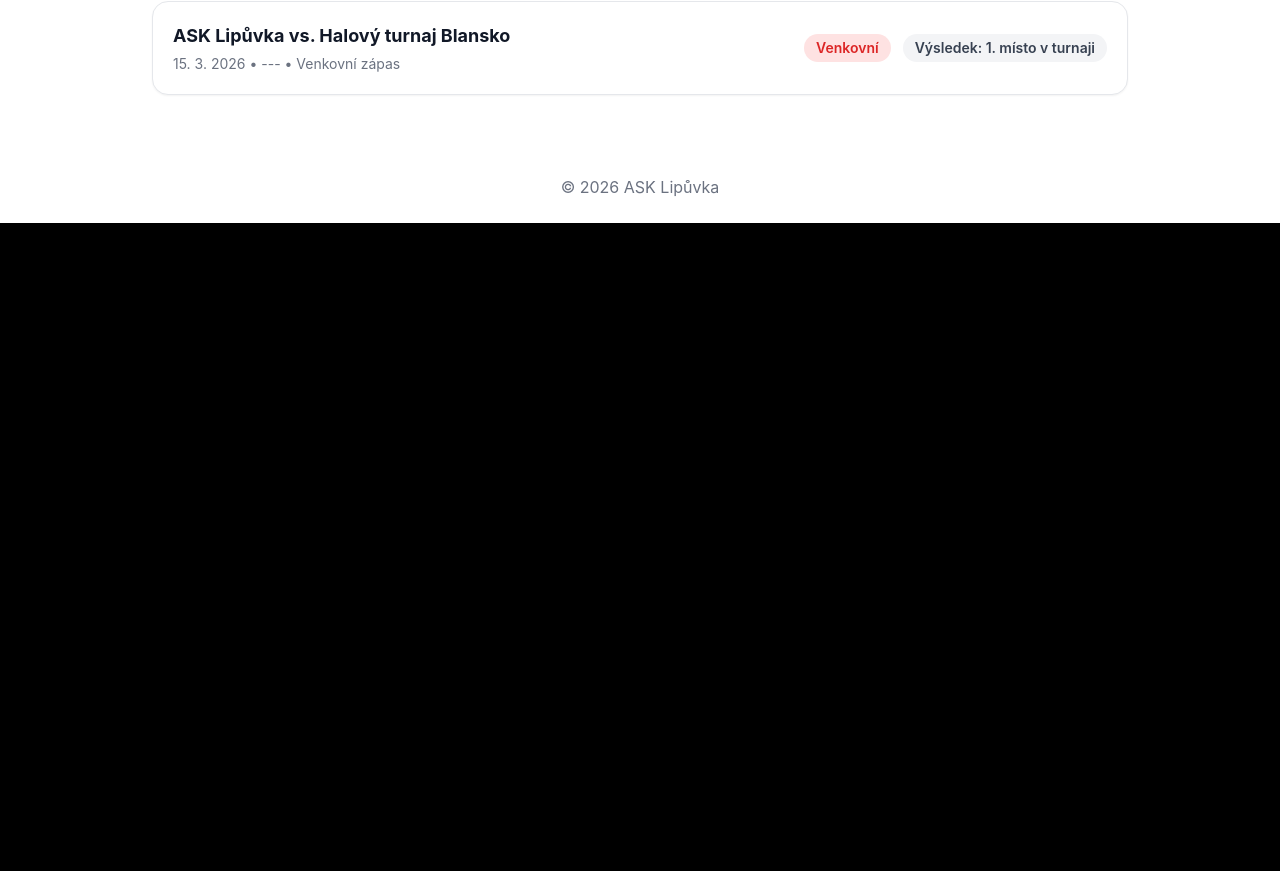
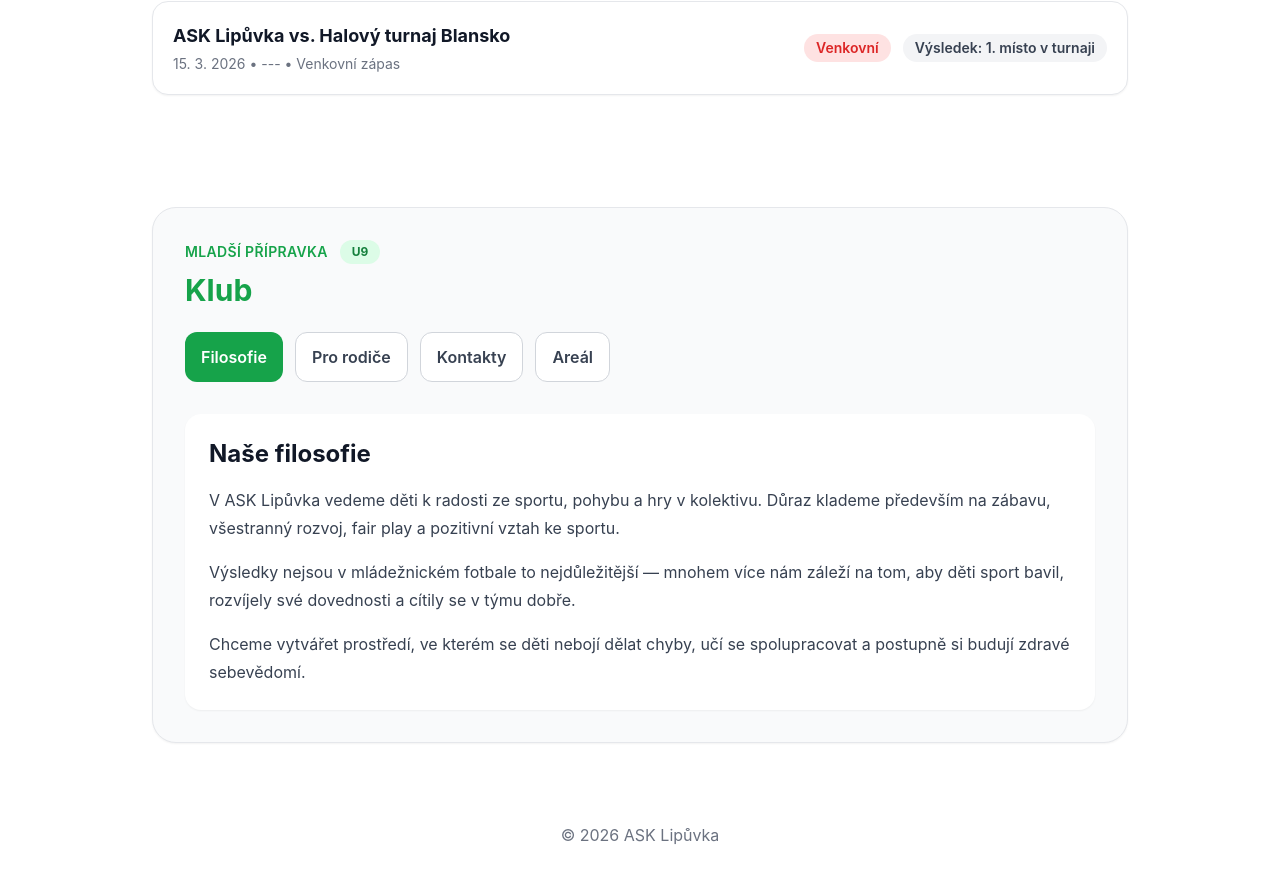
Before and after one commit to EpicKohus/ask-lipuvka-web, a React (Vite) app: page / in a window 1280 px wide. Shown: the part 1886-2757 px from the top of the page. Before the commit the page ends 2109 px from the top, so only its background shows below. Built offline with nearby package versions, Linux system fonts and the light colour scheme.

Commit message:
Pridana sekce klub s podzalozkami

```diff
--- a/src/App.jsx
+++ b/src/App.jsx
@@ -2,11 +2,10 @@ import { useEffect, useMemo, useState } from 'react';
 
 export default function AskLipuvkaWeb() {
   const [isRegistrationOpen, setIsRegistrationOpen] = useState(false);
-  const [isContactsOpen, setIsContactsOpen] = useState(false);
-  const [isArealOpen, setIsArealOpen] = useState(false);
   const [isMobileMenuOpen, setIsMobileMenuOpen] = useState(false);
   const [selectedMatch, setSelectedMatch] = useState(null);
   const [activeCategory, setActiveCategory] = useState('mladsi-pripravka');
+  const [activeClubTab, setActiveClubTab] = useState('filosofie');
 
   const today = new Date();
   const todayStart = new Date(today.getFullYear(), today.getMonth(), today.getDate());
@@ -15,6 +14,13 @@ export default function AskLipuvkaWeb() {
     { id: 'predpripravka', label: 'Předpřípravka', shortLabel: 'U7' },
     { id: 'mladsi-pripravka', label: 'Mladší přípravka', shortLabel: 'U9' },
     { id: 'starsi-pripravka', label: 'Starší přípravka', shortLabel: 'U11' },
+  ];
+
+  const clubTabs = [
+    { id: 'filosofie', label: 'Filosofie' },
+    { id: 'rodice', label: 'Pro rodiče' },
+    { id: 'kontakty', label: 'Kontakty' },
+    { id: 'areal', label: 'Areál' },
   ];
 
   const newsItems = [
@@ -203,8 +209,6 @@ export default function AskLipuvkaWeb() {
     const handleEsc = (event) => {
       if (event.key === 'Escape') {
         setIsRegistrationOpen(false);
-        setIsContactsOpen(false);
-        setIsArealOpen(false);
         setIsMobileMenuOpen(false);
         setSelectedMatch(null);
       }
@@ -215,19 +219,13 @@ export default function AskLipuvkaWeb() {
   }, []);
 
   useEffect(() => {
-    const shouldLock =
-      isRegistrationOpen ||
-      isContactsOpen ||
-      isArealOpen ||
-      isMobileMenuOpen ||
-      selectedMatch;
-
+    const shouldLock = isRegistrationOpen || isMobileMenuOpen || selectedMatch;
     document.body.style.overflow = shouldLock ? 'hidden' : '';
 
     return () => {
       document.body.style.overflow = '';
     };
-  }, [isRegistrationOpen, isContactsOpen, isArealOpen, isMobileMenuOpen, selectedMatch]);
+  }, [isRegistrationOpen, isMobileMenuOpen, selectedMatch]);
 
   const handleSubmit = async (e) => {
     e.preventDefault();
@@ -260,16 +258,6 @@ export default function AskLipuvkaWeb() {
   const openRegistration = () => {
     setIsMobileMenuOpen(false);
     setIsRegistrationOpen(true);
-  };
-
-  const openContacts = () => {
-    setIsMobileMenuOpen(false);
-    setIsContactsOpen(true);
-  };
-
-  const openAreal = () => {
-    setIsMobileMenuOpen(false);
-    setIsArealOpen(true);
   };
 
   const renderMatchCard = (m, showResult = true) => {
@@ -323,6 +311,10 @@ export default function AskLipuvkaWeb() {
   return (
     <div className="min-h-screen bg-white text-gray-900">
       <style>{`
+        html {
+          scroll-behavior: smooth;
+        }
+
         @keyframes fadeIn {
           from { opacity: 0; }
           to { opacity: 1; }
@@ -344,14 +336,9 @@ export default function AskLipuvkaWeb() {
           <nav className="hidden gap-6 text-sm md:flex">
             <a href="#novinky" className="hover:text-green-600">Novinky</a>
             <a href="#zapasy" className="hover:text-green-600">Zápasy</a>
-            <button type="button" onClick={() => setIsArealOpen(true)} className="hover:text-green-600">
-              Areál
-            </button>
+            <a href="#klub" className="hover:text-green-600">Klub</a>
             <button type="button" onClick={() => setIsRegistrationOpen(true)} className="hover:text-green-600">
               Registrace hráče
-            </button>
-            <button type="button" onClick={() => setIsContactsOpen(true)} className="hover:text-green-600">
-              Kontakty
             </button>
           </nav>
 
@@ -417,13 +404,13 @@ export default function AskLipuvkaWeb() {
                 Zápasy
               </a>
 
-              <button
-                type="button"
-                onClick={openAreal}
+              <a
+                href="#klub"
+                onClick={() => setIsMobileMenuOpen(false)}
                 className="border-b px-5 py-4 text-left text-lg font-medium text-gray-800"
               >
-                Areál
-              </button>
+                Klub
+              </a>
 
               <button
                 type="button"
@@ -431,14 +418,6 @@ export default function AskLipuvkaWeb() {
                 className="border-b px-5 py-4 text-left text-lg font-medium text-gray-800"
               >
                 Registrace hráče
-              </button>
-
-              <button
-                type="button"
-                onClick={openContacts}
-                className="border-b px-5 py-4 text-left text-lg font-medium text-gray-800"
-              >
-                Kontakty
               </button>
             </div>
           </div>
@@ -497,7 +476,8 @@ export default function AskLipuvkaWeb() {
           <h2 className="mb-4 text-3xl font-bold text-green-600">Novinky</h2>
 
           {filteredNews.length > 0 ? (
-            filteredNews.map((item) => (
+            <div className="space-y-4">
+              {filteredNews.map((item) => (
                 <div key={`${item.category}-${item.title}`} className="rounded-2xl bg-white p-5 shadow-sm">
                   <div className="mb-2 text-sm font-semibold uppercase tracking-wide text-green-600">
                     {item.date}
@@ -505,7 +485,8 @@ export default function AskLipuvkaWeb() {
                   <h3 className="mb-2 text-xl font-bold text-gray-900">{item.title}</h3>
                   <p className="text-gray-700">{item.text}</p>
                 </div>
-            ))
+              ))}
+            </div>
           ) : (
             <div className="rounded-2xl bg-white p-5 text-gray-600 shadow-sm">
               Pro tuto kategorii zatím nejsou doplněné žádné novinky.
@@ -562,29 +543,164 @@ export default function AskLipuvkaWeb() {
         </div>
       </section>
 
-      {isArealOpen && (
-        <div
-          className="fixed inset-0 z-50 overflow-y-auto bg-black/50 px-4 py-6 animate-[fadeIn_0.2s_ease-out]"
-          onClick={() => setIsArealOpen(false)}
+      <section id="klub" className="mx-auto max-w-5xl px-6 py-14">
+        <div className="rounded-3xl border border-gray-200 bg-gray-50 p-8 shadow-sm">
+          <div className="mb-2 flex flex-wrap items-center gap-3">
+            <div className="text-sm font-semibold uppercase tracking-wide text-green-600">
+              {activeCategoryLabel}
+            </div>
+            <span className="rounded-full bg-green-100 px-3 py-1 text-xs font-bold text-green-700">
+              {activeCategoryShortLabel}
+            </span>
+          </div>
+
+          <h2 className="mb-6 text-3xl font-bold text-green-600">Klub</h2>
+
+          <div className="mb-8 flex flex-wrap gap-3">
+            {clubTabs.map((tab) => {
+              const isActive = activeClubTab === tab.id;
+
+              return (
+                <button
+                  key={tab.id}
+                  type="button"
+                  onClick={() => setActiveClubTab(tab.id)}
+                  className={`rounded-xl px-4 py-3 font-semibold transition ${
+                    isActive
+                      ? 'bg-green-600 text-white'
+                      : 'border border-gray-300 bg-white text-gray-700 hover:border-green-500 hover:text-green-600'
+                  }`}
                 >
-          <div className="flex min-h-full items-start justify-center">
-            <div
-              className="relative my-4 w-full max-w-5xl rounded-2xl bg-white p-6 shadow-2xl animate-[scaleIn_0.2s_ease-out]"
-              onClick={(e) => e.stopPropagation()}
+                  {tab.label}
+                </button>
+              );
+            })}
+          </div>
+
+          {activeClubTab === 'filosofie' && (
+            <div className="rounded-2xl bg-white p-6 shadow-sm">
+              <h3 className="mb-4 text-2xl font-bold text-gray-900">Naše filosofie</h3>
+              <div className="space-y-4 leading-7 text-gray-700">
+                <p>
+                  V ASK Lipůvka vedeme děti k radosti ze sportu, pohybu a hry v kolektivu.
+                  Důraz klademe především na zábavu, všestranný rozvoj, fair play a pozitivní
+                  vztah ke sportu.
+                </p>
+                <p>
+                  Výsledky nejsou v mládežnickém fotbale to nejdůležitější — mnohem více nám
+                  záleží na tom, aby děti sport bavil, rozvíjely své dovednosti a cítily se v
+                  týmu dobře.
+                </p>
+                <p>
+                  Chceme vytvářet prostředí, ve kterém se děti nebojí dělat chyby, učí se
+                  spolupracovat a postupně si budují zdravé sebevědomí.
+                </p>
+              </div>
+            </div>
+          )}
+
+          {activeClubTab === 'rodice' && (
+            <div className="space-y-5">
+              <div className="rounded-2xl bg-white p-6 shadow-sm">
+                <h3 className="mb-4 text-2xl font-bold text-gray-900">Pro rodiče</h3>
+                <p className="leading-7 text-gray-700">
+                  Vážení rodiče, děkujeme vám za důvěru, kterou vkládáte do našeho klubu.
+                  Společně chceme vytvořit prostředí, ve kterém se děti cítí dobře, mají
+                  radost ze sportu a přirozeně se rozvíjejí.
+                </p>
+              </div>
+
+              <div className="grid gap-5 md:grid-cols-2">
+                <div className="rounded-2xl bg-white p-6 shadow-sm">
+                  <h4 className="mb-3 text-xl font-bold text-green-600">Na čem si zakládáme</h4>
+                  <ul className="space-y-2 text-gray-700">
+                    <li>• radost ze hry a pohybu</li>
+                    <li>• všestranný sportovní rozvoj</li>
+                    <li>• respekt k trenérům, spoluhráčům i soupeřům</li>
+                    <li>• fair play a pozitivní přístup</li>
+                  </ul>
+                </div>
+
+                <div className="rounded-2xl bg-white p-6 shadow-sm">
+                  <h4 className="mb-3 text-xl font-bold text-green-600">Co od vás potřebujeme</h4>
+                  <ul className="space-y-2 text-gray-700">
+                    <li>• podporujte děti bez zbytečného tlaku na výkon</li>
+                    <li>• respektujte trenéry a jejich rozhodnutí</li>
+                    <li>• veďte děti k samostatnosti a zodpovědnosti</li>
+                    <li>• pomáhejte vytvářet pozitivní atmosféru na hřišti</li>
+                  </ul>
+                </div>
+
+                <div className="rounded-2xl bg-white p-6 shadow-sm">
+                  <h4 className="mb-3 text-xl font-bold text-green-600">Co nabízíme</h4>
+                  <ul className="space-y-2 text-gray-700">
+                    <li>• přátelské a bezpečné prostředí</li>
+                    <li>• individuální přístup ke každému dítěti</li>
+                    <li>• kvalifikované trenéry</li>
+                    <li>• smysluplné využití volného času</li>
+                  </ul>
+                </div>
+
+                <div className="rounded-2xl bg-white p-6 shadow-sm">
+                  <h4 className="mb-3 text-xl font-bold text-green-600">Důležité</h4>
+                  <p className="leading-7 text-gray-700">
+                    Každé dítě se vyvíjí jiným tempem. Naším cílem není pouze vyhrávat, ale
+                    především vychovat děti, které mají vztah ke sportu, pohybu a týmové
+                    spolupráci.
+                  </p>
+                </div>
+              </div>
+            </div>
+          )}
+
+          {activeClubTab === 'kontakty' && (
+            <div className="space-y-8">
+              {filteredContacts.length > 0 ? (
+                filteredContacts.map((group) => (
+                  <div key={`${group.category}-${group.section}`} className="rounded-2xl bg-white p-6 shadow-sm">
+                    <h3 className="mb-4 text-2xl font-bold text-gray-900">{group.section}</h3>
+
+                    <div className="grid gap-4 md:grid-cols-2">
+                      {group.people.map((person) => (
+                        <div key={`${group.section}-${person.name}`} className="rounded-xl bg-gray-50 p-4">
+                          <div className="mb-2 text-lg font-bold text-gray-900">{person.name}</div>
+
+                          {person.phone && (
+                            <a
+                              href={`tel:${person.phone}`}
+                              className="block font-semibold text-green-600 hover:underline"
                             >
-              <button
-                type="button"
-                onClick={() => setIsArealOpen(false)}
-                className="absolute right-4 top-4 text-2xl text-gray-500 hover:text-black"
+                              {person.phoneLabel}
+                            </a>
+                          )}
+
+                          {person.email && (
+                            <a
+                              href={`mailto:${person.email}`}
+                              className="mt-1 block font-semibold text-green-600 hover:underline"
                             >
-                ×
-              </button>
+                              {person.email}
+                            </a>
+                          )}
+                        </div>
+                      ))}
+                    </div>
+                  </div>
+                ))
+              ) : (
+                <div className="rounded-2xl bg-white p-6 text-gray-600 shadow-sm">
+                  Pro tuto kategorii zatím nejsou doplněné kontakty.
+                </div>
+              )}
+            </div>
+          )}
 
-              <h2 className="mb-6 pr-10 text-3xl font-bold text-green-600">Fotbalový areál ASK Lipůvka</h2>
+          {activeClubTab === 'areal' && (
+            <div className="grid gap-6 lg:grid-cols-[1.1fr_0.9fr]">
+              <div className="rounded-2xl bg-white p-6 shadow-sm">
+                <h3 className="mb-4 text-2xl font-bold text-gray-900">Fotbalový areál ASK Lipůvka</h3>
 
-              <div className="grid gap-8 lg:grid-cols-[1.1fr_0.9fr]">
-                <div>
-                  <p className="mb-4 text-lg font-semibold text-gray-900">Kde nás najdete</p>
+                <p className="mb-3 text-lg font-semibold text-gray-900">Kde nás najdete</p>
                 <p className="mb-6 text-gray-700">
                   Lipůvka 390
                   <br />
@@ -612,7 +728,7 @@ export default function AskLipuvkaWeb() {
                 </div>
 
                 <div className="rounded-2xl bg-gray-50 p-5">
-                    <h3 className="mb-2 text-lg font-bold text-gray-900">Praktické info</h3>
+                  <h4 className="mb-2 text-lg font-bold text-gray-900">Praktické info</h4>
                   <ul className="space-y-2 text-gray-700">
                     <li>• Příjezd je možný přímo k areálu.</li>
                     <li>• Parkování je možné v okolí hřiště.</li>
@@ -621,20 +737,19 @@ export default function AskLipuvkaWeb() {
                 </div>
               </div>
 
-                <div className="overflow-hidden rounded-2xl border border-gray-200 bg-white">
+              <div className="overflow-hidden rounded-2xl border border-gray-200 bg-white shadow-sm">
                 <iframe
                   title="Mapa areálu ASK Lipůvka"
                   src="https://www.google.com/maps?q=Lipuvka%20390%20679%2022%20Lipuvka&z=16&output=embed"
-                    className="h-[320px] w-full border-0"
+                  className="h-[360px] w-full border-0 lg:h-full"
                   loading="lazy"
                   referrerPolicy="no-referrer-when-downgrade"
                 />
               </div>
             </div>
+          )}
         </div>
-          </div>
-        </div>
-      )}
+      </section>
 
       {isRegistrationOpen && (
         <div
@@ -717,79 +832,6 @@ export default function AskLipuvkaWeb() {
                 Odeslat registraci
               </button>
             </form>
-          </div>
-        </div>
-      )}
-
-      {isContactsOpen && (
-        <div
-          className="fixed inset-0 z-50 overflow-y-auto bg-black/50 px-4 py-6 animate-[fadeIn_0.2s_ease-out]"
-          onClick={() => setIsContactsOpen(false)}
-        >
-          <div className="flex min-h-full items-start justify-center">
-            <div
-              className="relative my-4 flex h-[85vh] w-full max-w-4xl flex-col rounded-2xl bg-white p-6 shadow-2xl animate-[scaleIn_0.2s_ease-out]"
-              onClick={(e) => e.stopPropagation()}
-            >
-              <button
-                type="button"
-                onClick={() => setIsContactsOpen(false)}
-                className="absolute right-4 top-4 text-2xl text-gray-500 hover:text-black"
-              >
-                ×
-              </button>
-
-              <div className="mb-2 flex flex-wrap items-center gap-3 pr-10">
-                <h2 className="text-3xl font-bold text-green-600">Kontakty</h2>
-                <span className="rounded-full bg-green-100 px-3 py-1 text-xs font-bold text-green-700">
-                  {activeCategoryShortLabel}
-                </span>
-              </div>
-
-              <div className="mb-6 text-sm font-semibold uppercase tracking-wide text-green-600">
-                {activeCategoryLabel}
-              </div>
-
-              <div className="flex-1 space-y-8 overflow-y-scroll pr-2">
-                {filteredContacts.length > 0 ? (
-                  filteredContacts.map((group) => (
-                    <div key={`${group.category}-${group.section}`}>
-                      <h3 className="mb-3 text-xl font-bold">{group.section}</h3>
-
-                      <div className="grid gap-4 md:grid-cols-2">
-                        {group.people.map((person) => (
-                          <div key={person.name} className="rounded-xl bg-gray-100 p-4">
-                            <div className="font-bold">{person.name}</div>
-
-                            {person.phone && (
-                              <a
-                                href={`tel:${person.phone}`}
-                                className="block font-semibold text-green-600 hover:underline"
-                              >
-                                {person.phoneLabel}
-                              </a>
-                            )}
-
-                            {person.email && (
-                              <a
-                                href={`mailto:${person.email}`}
-                                className="font-semibold text-green-600 hover:underline"
-                              >
-                                {person.email}
-                              </a>
-                            )}
-                          </div>
-                        ))}
-                      </div>
-                    </div>
-                  ))
-                ) : (
-                  <div className="rounded-2xl bg-gray-100 p-5 text-gray-600">
-                    Pro tuto kategorii zatím nejsou doplněné kontakty.
-                  </div>
-                )}
-              </div>
-            </div>
           </div>
         </div>
       )}
```
Lines whose indentation alone changed are shown as unchanged.
